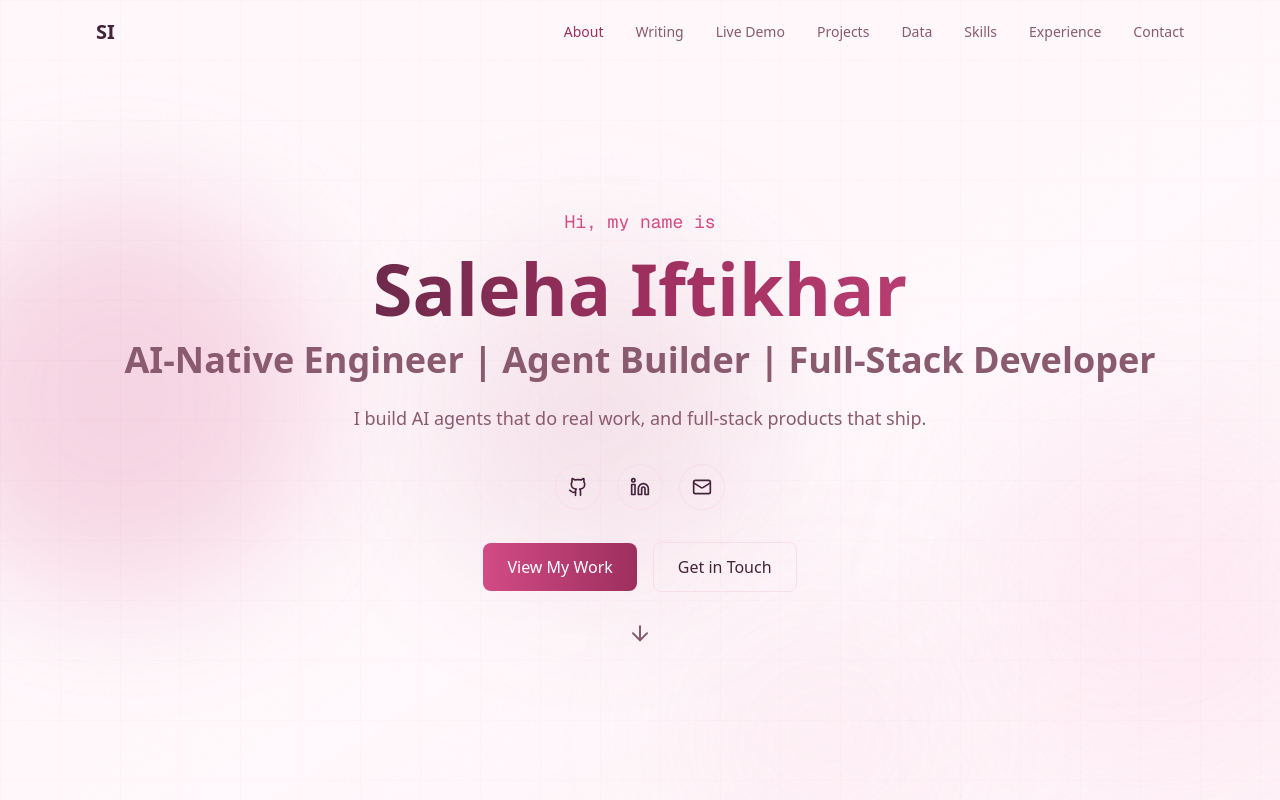
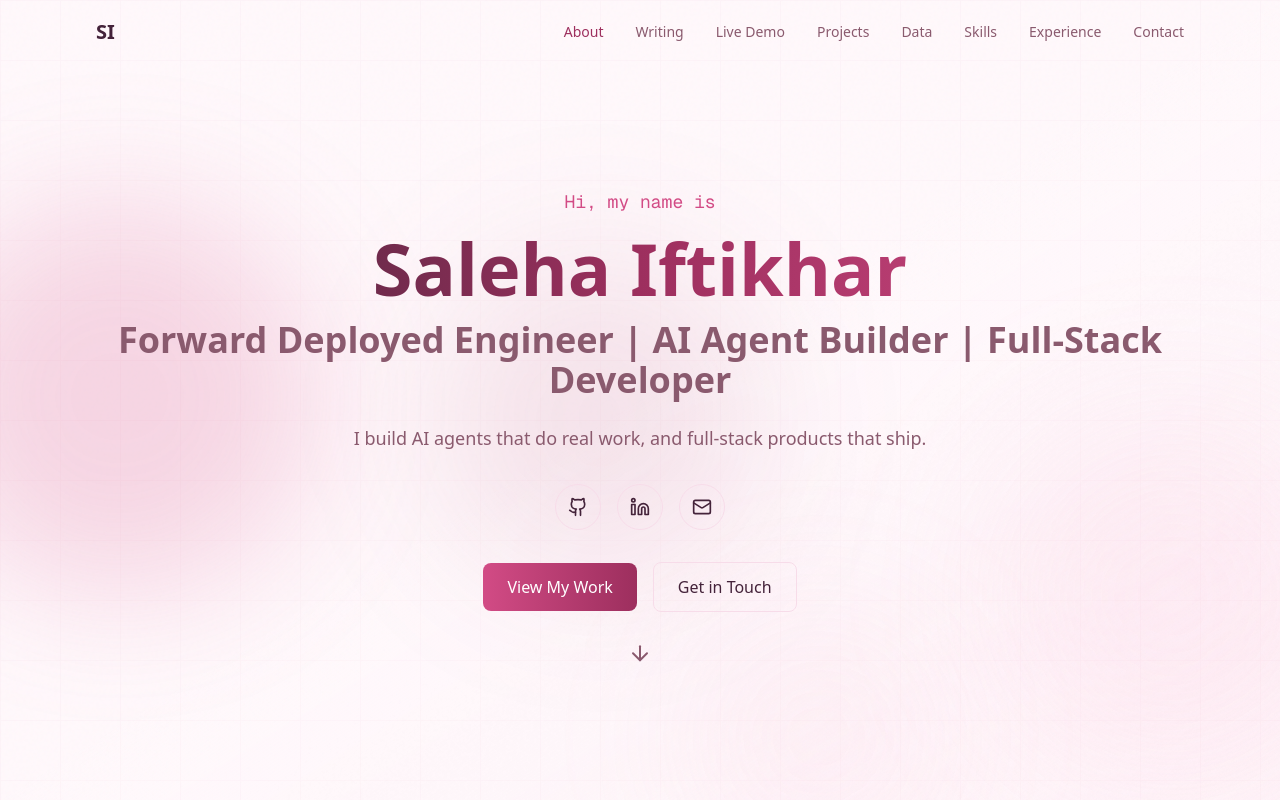
Before and after one commit to salehaiftikharr/portfolio, a Next.js app: page / in a window 1280 px wide. Shown: the top 800 px of the page. Built offline with nearby package versions, Linux system fonts and the light colour scheme.

Commit message:
Update hero tagline to lead with Forward Deployed Engineer
Co-Authored-By: Claude Opus 4.8 (1M context) <noreply@anthropic.com>

```diff
--- a/src/components/sections/Hero.tsx
+++ b/src/components/sections/Hero.tsx
@@ -37,7 +37,7 @@ export function Hero() {
             transition={{ duration: 0.5, delay: 0.2 }}
             className="text-2xl sm:text-3xl md:text-4xl font-bold text-muted mb-6"
           >
-            AI-Native Engineer | Agent Builder | Full-Stack Developer
+            Forward Deployed Engineer | AI Agent Builder | Full-Stack Developer
           </motion.h2>
 
           {/* Description */}
```
